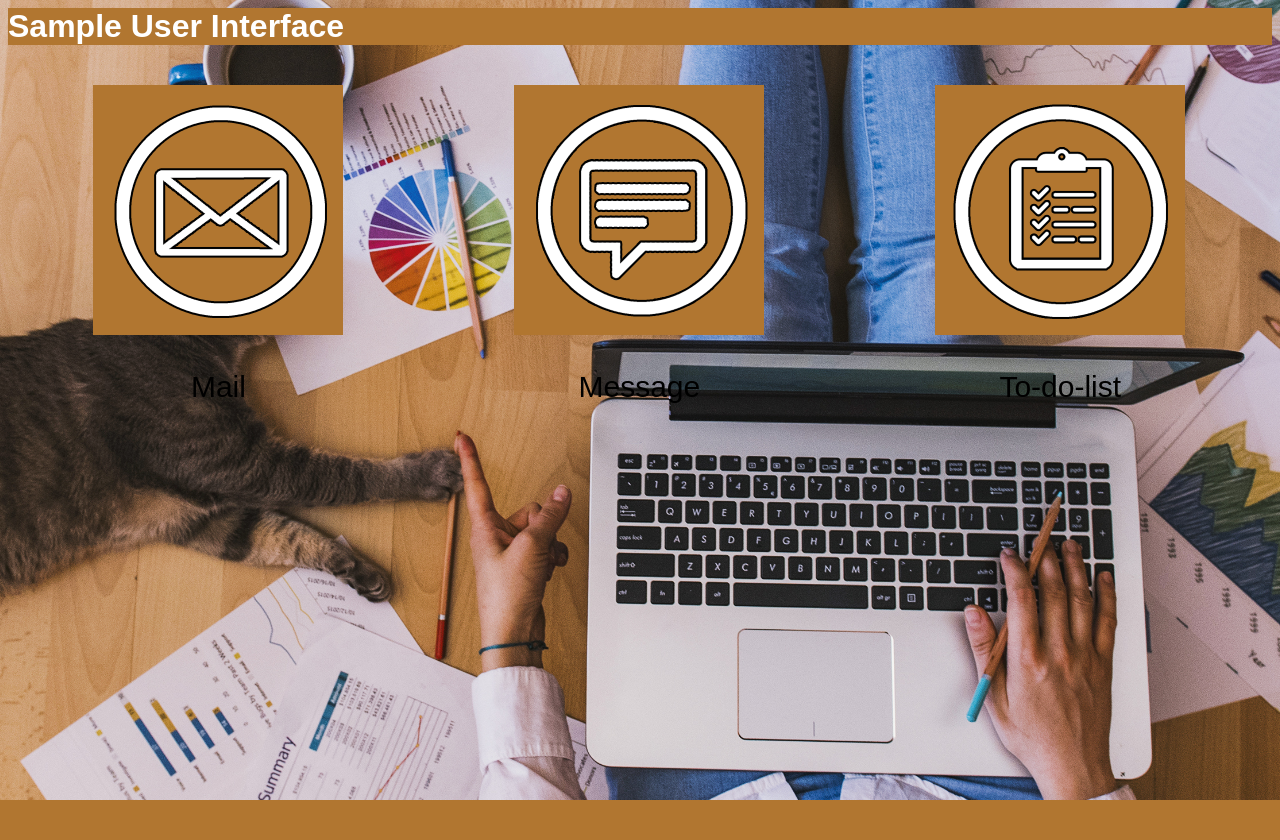
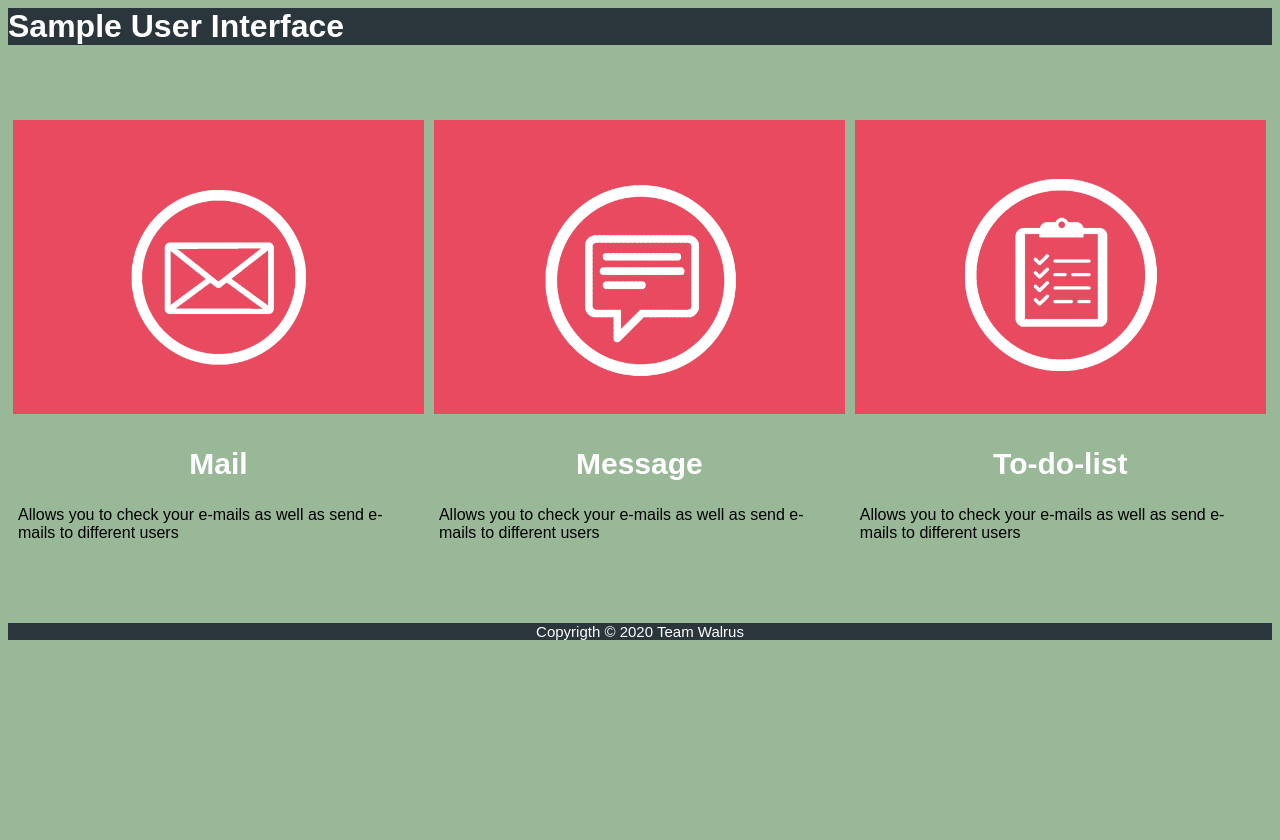
Before and after one commit to Kamoates/wfh-productivity-system, a PHP site: page /ui.html in a window 1280 px wide. Before the commit the page ends 800 px from the top, so only its background shows below. Run offline with PHP 8.4, Linux system fonts and the light colour scheme.

Commit message:
modified UI (html and css)

```diff
--- a/UI-style.css
+++ b/UI-style.css
@@ -1,9 +1,22 @@
+*{
+	box-sizing:border-box;
+}
 body{
 	font-family:sans-serif;
-	background: url("background.png") no-repeat;
+	background-color:#99B898;
+}
+footer{
+	color:white;
+	font-size:15px;
+	text-align:center;
+	background-color:#2A363B;
+
+	margin:200px;
+	margin-left:0px;
+	margin-right:0px;
 }
 h1{
-	background-color: #b17630;
+	background-color: #2A363B;
 	color:white;
 	margin-top:0px;
 	margin-left: 0px;
@@ -12,7 +25,7 @@ h1{
 a{
 	font-size: 30px;
 	text-decoration:none;
-	color:black;
+	color:white;
 }
 a:hover{
 	color:red;
@@ -24,20 +37,17 @@ a:visited{
 	text-decoration:underline;
 }
 p{
-	padding:10px;
+	padding:5px;
+	text-align:left;
 }
 .images{
 	float:left;
 	width:33.3%;
+	padding:5px;
+
 	height:auto;
 
-	padding:0px;
-	box-sizing:border-box;
-
-	text-align:center;
-	margin-top:20px;
-
-	align-items: center;
+	margin-top:50px;
 }
 .clr{
 	clear:both;
@@ -50,4 +60,11 @@ p{
 	padding:5px;
 	box-sizing:border-box;
 	text-align:center;
+
+	background-color:none;
 }
+.row:after{
+  content:"";
+  clear:both;
+  display:table;
+}
--- a/style.css
+++ b/style.css
@@ -59,7 +59,7 @@ a:visited{
 	border-bottom: 1px solid;
 }
 .textbox input{
-	border: none;
+	border: 1px;
 	outline: none;
 	background: none;
 	color: white;
--- a/ui.html
+++ b/ui.html
@@ -9,21 +9,32 @@
 	<body>
 		<h1>Sample User Interface</h1>
 
-		<div class="images"><img src="mail3.png" id="mail" width="250" height="250"></div>
-		<div class="images"><img src="message3.png" id="message" width="250" height="250"></div>
-		<div class="images"><img src="todolist3.png" id="todolist" width="250" height="250"></div>
+		<div class="row">
+			<div class="images"><img src="mail3.png" id="mail" style="width:100%" style="height:250px">
+			</div>
+			<div class="images"><img src="message3.png" id="message" style="width:100%" style="height:250px">
+			</div>
+			<div class="images"><img src="todolist3.png" id="todolist" style="width:100%" style="height:250px">
+			</div>
+		</div>
 
 		<div class="block">
-			<p><a href="#">Mail<a></p>
+		<h2><a href="#">Mail</a></h2>
+			<p class="desc">Allows you to check your e-mails as well as send e-mails to different users</p>
 		</div>
 		<div class="block">
-			<p><a href="#">Message
-			<a></p>
+			<h2><a href="#">Message</a></h2>
+			<p class="desc">Allows you to check your e-mails as well as send e-mails to different users</p>
 		</div>
 		<div class="block">
-			<p><a href="#">To-do-list<a></p>
+			<h2><a href="#">To-do-list</a></h2>
+			<p class="desc">Allows you to check your e-mails as well as send e-mails to different users</p>
 		</div>
+
 
 	</body>
 
+	<footer>Copyrigth &copy; 2020 Team Walrus<footer>
+
+
 </html>
```
Also changed, not shown: mail.png (deleted), mail2.png (deleted), mail3.png, message.png (deleted), message2.png (deleted), message3.png, todolis2.png (deleted), todolist.png (deleted), todolist3.png.
